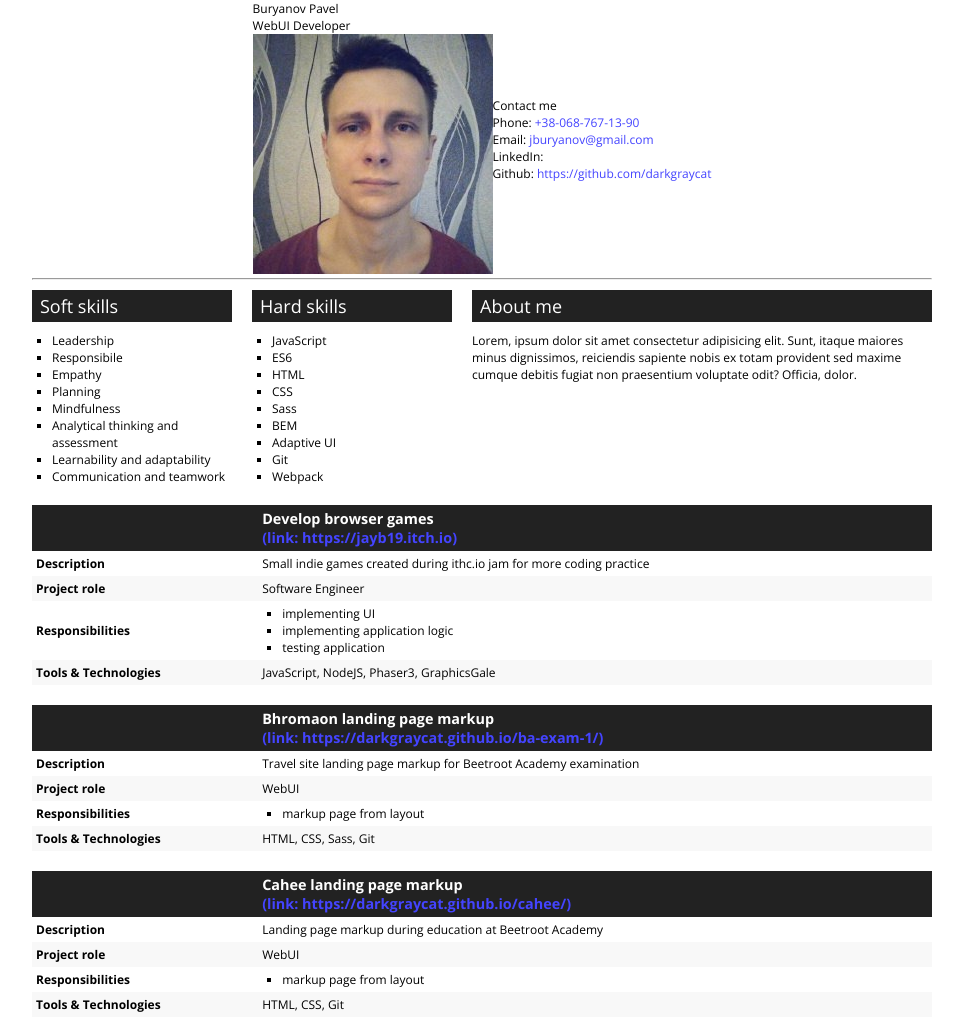
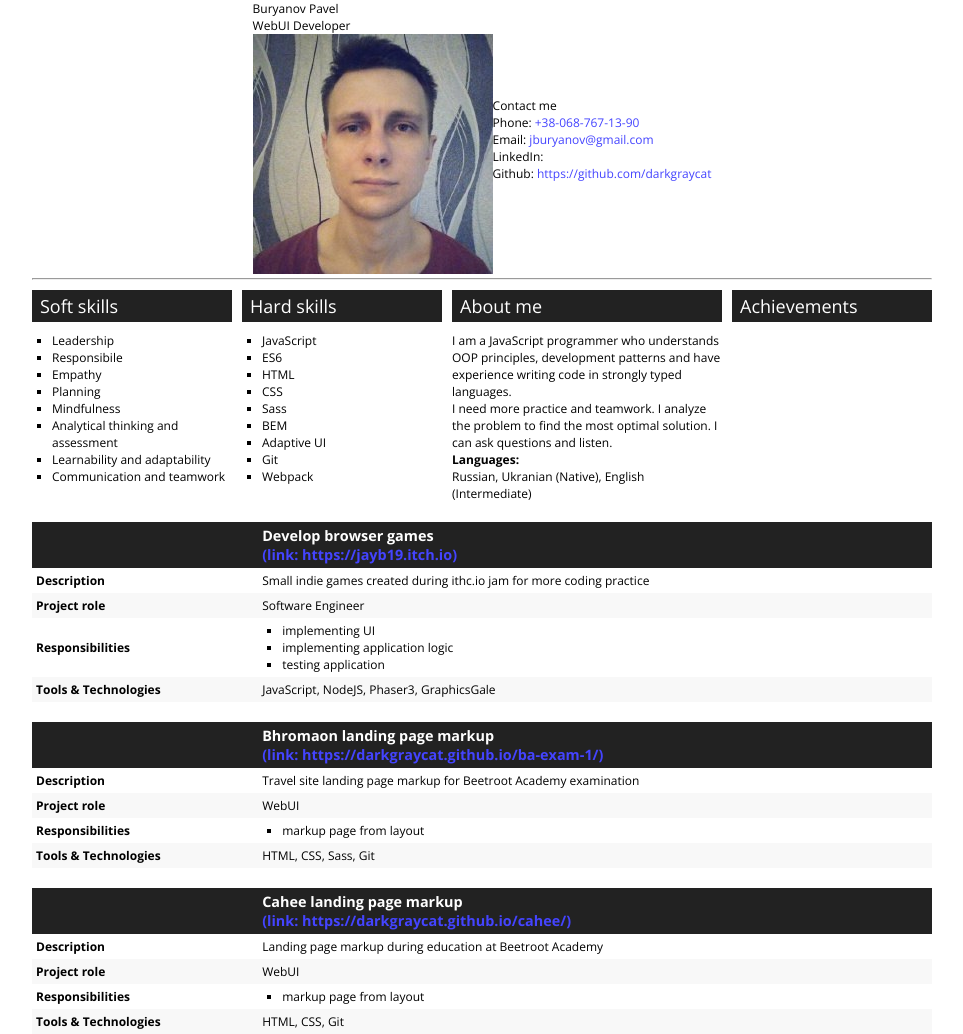
Before and after one commit to darkgraycat/cv, a website: page index.html in a window 1280 px wide. Shown: the whole page, without its empty margins (158-1121 px from the left). Drawn offline with nearby package versions, Linux system fonts and the light colour scheme.

Commit message:
add achievements section

```diff
--- a/index.html
+++ b/index.html
@@ -66,9 +66,22 @@
           About me
         </p>
         <p>
-          Lorem, ipsum dolor sit amet consectetur adipisicing elit. Sunt, itaque maiores minus dignissimos, reiciendis
-          sapiente nobis ex totam provident sed maxime cumque debitis fugiat non praesentium voluptate odit? Officia,
-          dolor.
+          I am a JavaScript programmer who understands OOP principles, development patterns and have
+          experience
+          writing
+          code in strongly typed languages.
+        </p>
+        <p>
+          I need more practice and teamwork. I analyze the problem to find the most
+          optimal solution. I can ask questions and listen.
+        </p>
+        <p>
+          <b>Languages:</b><br> Russian, Ukranian (Native), English (Intermediate)
+        </p>
+      </div>
+      <div class="skills__achievements">
+        <p class="highlight">
+          Achievements
         </p>
       </div>
     </div>
--- a/scss/main.scss
+++ b/scss/main.scss
@@ -34,3 +34,7 @@ a {
   color: #44f;
   white-space: nowrap;
 }
+
+p {
+  text-align: left;
+}
--- a/scss/skills.scss
+++ b/scss/skills.scss
@@ -4,7 +4,7 @@
   align-items: flex-start;
   justify-content: space-between;
   flex-wrap: nowrap;
-  gap: 20px;
+  gap: 10px;
   width: 100%;
 
   ul {
```
Also changed, not shown: css/style.css, 1 other file.
